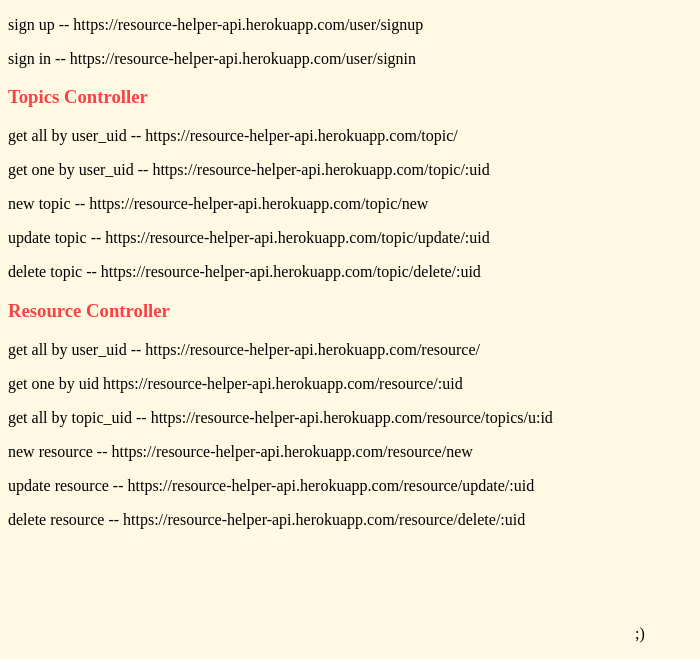
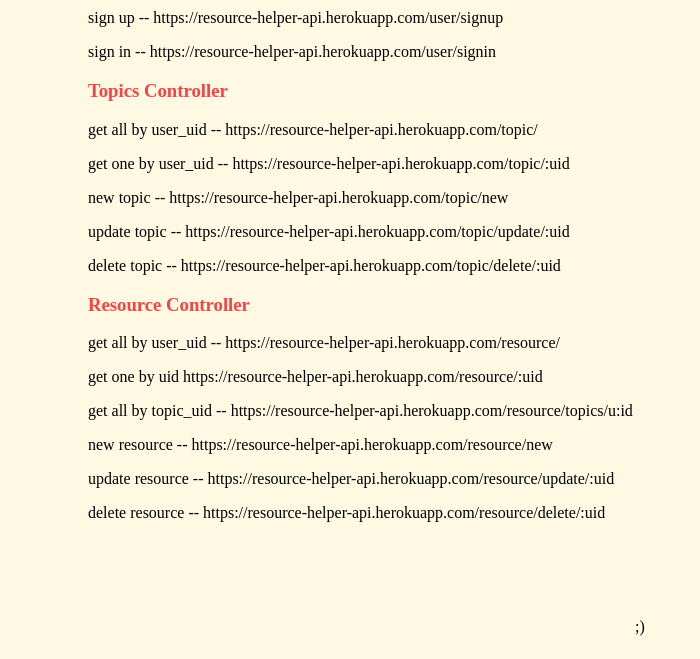
Before and after one commit to AlecxMoritz/resource-helper-api, a website: page public/index.html in a window 1280 px wide. Shown: the part 152-811 px from the top of the page, without its empty margins (0-700 px from the left). Drawn offline with Linux system fonts and the light colour scheme.

Commit message:
reformatting static index

```diff
--- a/public/index.html
+++ b/public/index.html
@@ -8,6 +8,7 @@
     <title>Resource Helper Endpoints</title>
 </head>
 <body>
+    <section id="allText">
         <section id="header" class="mainTextColor">
             <h1>Resource Helper Endpoints</h1>
         </section>
@@ -35,6 +36,7 @@
                 <p>delete resource -- https://resource-helper-api.herokuapp.com/resource/delete/:uid</p>
             </div>
         </section>
+    </section>
     <footer id="footerSection">
         <center><p>;)</p></center>
     </footer>
--- a/public/main.css
+++ b/public/main.css
@@ -14,3 +14,7 @@
 #footerSection {
     margin-top: 6em;
 }
+
+#allText {
+    margin-left: 5em;
+}
```
Lines whose indentation alone changed are shown as unchanged.
